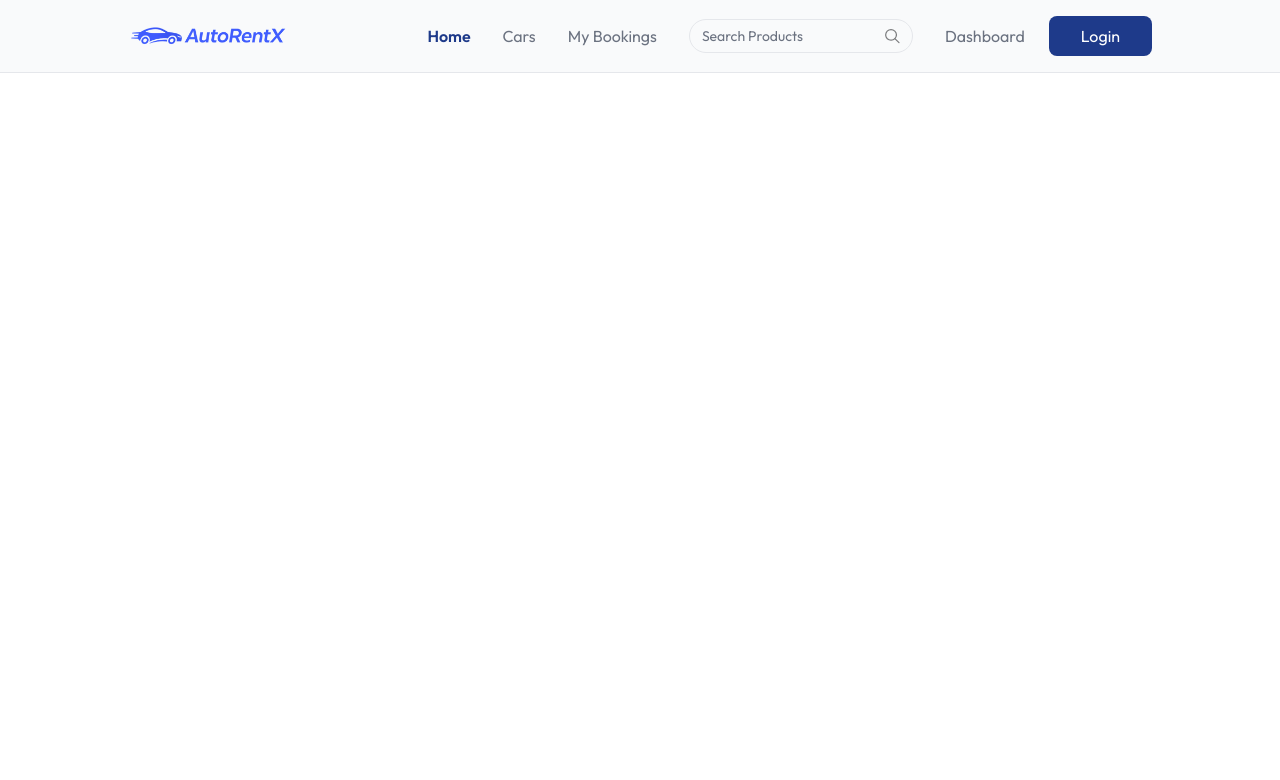
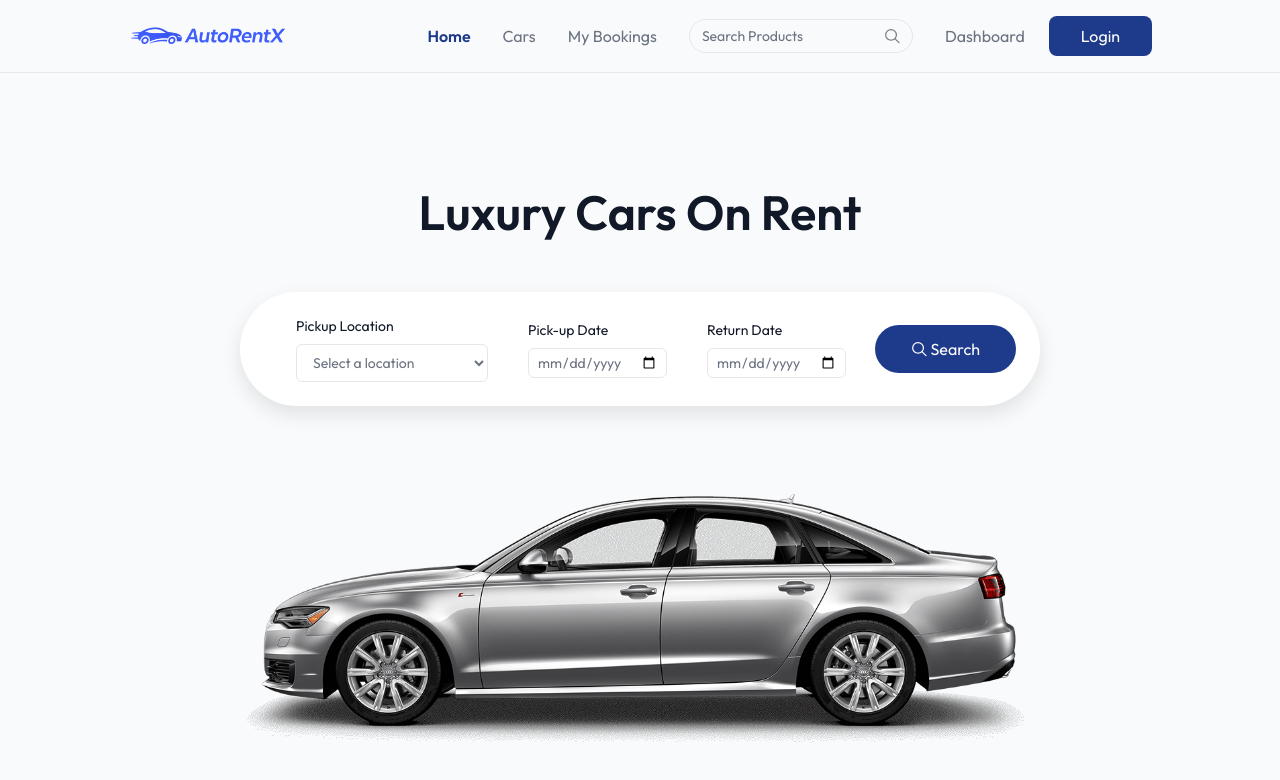
Before and after one commit to Srikant114/AutoRentX, a React (Vite) app in the folder autorentx-fe/: page / in a window 1280 px wide. Shown: the top 780 px of the page. Built offline with nearby package versions, Linux system fonts and the light colour scheme.

Commit message:
feat: Implement Hero component and update Home page to include it

```diff
--- a/autorentx-fe/src/App.jsx
+++ b/autorentx-fe/src/App.jsx
@@ -1,17 +1,20 @@
-import React, { useState } from 'react'
-import Navbar from './components/Navbar'
-import { useLocation } from 'react-router-dom'
+import React, { useState } from "react";
+import Navbar from "./components/Navbar";
+import { Route, Routes, useLocation } from "react-router-dom";
+import Home from "./pages/Home";
 
 const App = () => {
-
-  const [showLogin, setShowLogin] = useState(false)
-  const isOwnerPath = useLocation()?.pathname?.startsWith('/owner')
+  const [showLogin, setShowLogin] = useState(false);
+  const isOwnerPath = useLocation()?.pathname?.startsWith("/owner");
   return (
     <>
-    {!isOwnerPath && <Navbar setShowLogin={setShowLogin}/> }
+      {!isOwnerPath && <Navbar setShowLogin={setShowLogin} />}
 
+      <Routes>
+        <Route path="/" element={<Home />} />
+      </Routes>
     </>
-  )
-}
+  );
+};
 
-export default App
+export default App;
--- /dev/null
+++ b/autorentx-fe/src/components/Hero.jsx
@@ -0,0 +1,93 @@
+import React, { useState } from "react";
+import { assets, cityList } from "../assets/assets";
+
+const Hero = () => {
+  const [pickupLocation, setPickupLocation] = useState("");
+
+  return (
+    <div className="h-screen flex flex-col items-center justify-center gap-14 bg-light text-center">
+      {/* ----- Hero Heading ----- */}
+      <h1 className="text-4xl md:text-5xl font-semibold text-text-primary">
+        Luxury Cars On Rent
+      </h1>
+
+      {/* ----- Booking Form Section ----- */}
+      <form
+        action=""
+        className="flex flex-col md:flex-row items-start md:items-center justify-between p-6 rounded-lg md:rounded-full w-full max-w-80 md:max-w-200 bg-white shadow-[0px_8px_20px_rgba(0,0,0,0.1)]"
+      >
+        {/* ----- Location and Dates Container ----- */}
+        <div className="flex flex-col md:flex-row items-start md:items-center gap-10 min-md:ml-8">
+          {/* ----- Pickup Location Dropdown ----- */}
+          <div className="flex flex-col items-start gap-2 w-full">
+            <label
+              htmlFor="pickup-location"
+              className="text-text-primary text-sm"
+            >
+              Pickup Location
+            </label>
+            <select
+              id="pickup-location"
+              required
+              value={pickupLocation}
+              onChange={(e) => setPickupLocation(e?.target?.value)}
+              className="w-full md:w-48 px-3 py-2 text-sm text-text-secondary bg-white border border-borderColor rounded-md outline-none focus:ring-2 focus:ring-primary transition-all"
+            >
+              <option value="">Select a location</option>
+              {cityList?.map((city) => (
+                <option key={city} value={city}>
+                  {city}
+                </option>
+              ))}
+            </select>
+          </div>
+
+          {/* ----- Pickup Date Input ----- */}
+          <div className="flex flex-col items-start gap-2">
+            <label htmlFor="pickup-date" className="text-text-primary text-sm">
+              Pick-up Date
+            </label>
+            <input
+              type="date"
+              id="pickup-date"
+              min={new Date().toISOString().split("T")[0]}
+              className="text-sm text-text-secondary border border-borderColor rounded-md px-2 py-1"
+              required
+            />
+          </div>
+
+          {/* ----- Return Date Input ----- */}
+          <div className="flex flex-col items-start gap-2">
+            <label htmlFor="return-date" className="text-text-primary text-sm">
+              Return Date
+            </label>
+            <input
+              type="date"
+              id="return-date"
+              className="text-sm text-text-secondary border border-borderColor rounded-md px-2 py-1"
+              required
+            />
+          </div>
+        </div>
+
+        {/* ----- Search Button ----- */}
+        <button
+          type="submit"
+          className="flex items-center justify-center gap-1 px-9 py-3 max-sm:mt-4 bg-primary hover:bg-primary-dull text-white rounded-full cursor-pointer"
+        >
+          <img
+            src={assets?.search_icon}
+            alt="search"
+            className="brightness-300"
+          />
+          Search
+        </button>
+      </form>
+
+      {/* ----- Car Image ----- */}
+      <img src={assets?.main_car} alt="car" className="max-h-74" />
+    </div>
+  );
+};
+
+export default Hero;
--- /dev/null
+++ b/autorentx-fe/src/pages/Home.jsx
@@ -0,0 +1,12 @@
+import React from "react";
+import Hero from "../components/Hero";
+
+const Home = () => {
+  return (
+    <>
+      <Hero />
+    </>
+  );
+};
+
+export default Home;
```
